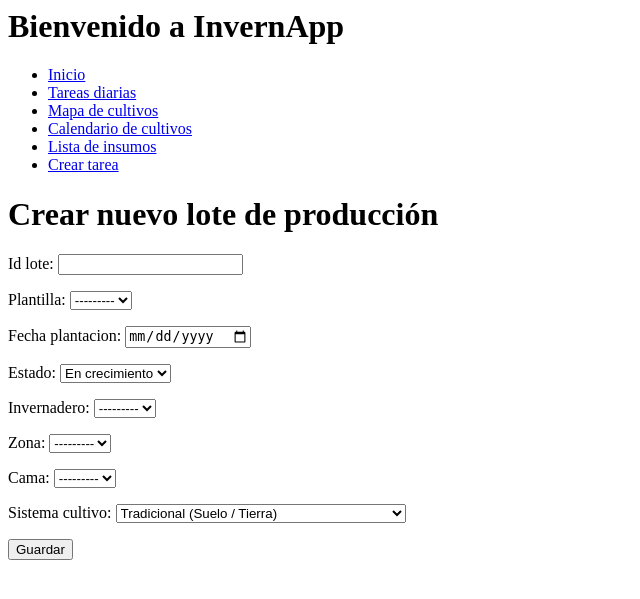
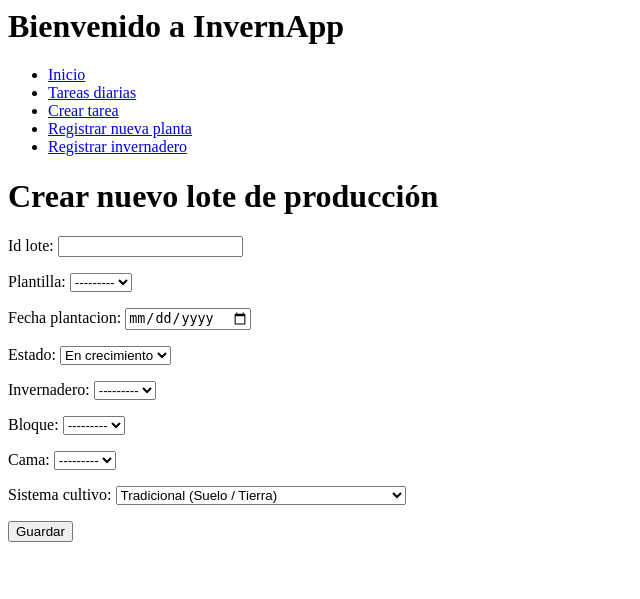
Before and after one commit to JosiasAG/InvernApp, a Django app: page /crear_tarea/ in a window 1280 px wide. Shown: the top 599 px of the page, without its empty margins (0-640 px from the left). Run offline with Django 5.2, Linux system fonts and the light colour scheme; data that the repository does not hold is empty.

Commit message:
seañaden las funciones para la creacion de bloques y camas

```diff
--- a/InverApp/urls.py
+++ b/InverApp/urls.py
@@ -7,5 +7,7 @@ urlpatterns = [
     path('', views.home, name='home'),
     path('lista_tareas/', views.lista_tareas, name='lista_tareas'),
     path('detalle_tarea/<int:tarea_id>/', views.detalle_tarea, name='detalle_tarea'),
-    path('crear_tarea/', views.crear_tarea, name='crear_tarea')
+    path('crear_tarea/', views.crear_tarea, name='crear_tarea'),
+    path('registrar_planta/', views.registrar_planta, name = 'registrar_planta'),
+    path('registrar_invernadero/', views.registrar_invernadero, name='registrar_invernadero'),
 ]
--- a/cultivos/admin.py
+++ b/cultivos/admin.py
@@ -1,13 +1,13 @@
 from django.contrib import admin
 
-from cultivos.models import Cama, CatalogoInsumos, Cultivo, Insumo, Invernadero, LoteCultivo, Proveedor, TareaProgramada, UsoInsumo, Zona
+from cultivos.models import Cama, CatalogoInsumos, Cultivo, Insumo, Invernadero, LoteCultivo, Proveedor, TareaProgramada, UsoInsumo, Bloque
 from usuarios.models import AsistenciaDiaria, PerfilEmpleado
 
 admin.site.register(Cultivo)
 admin.site.register(LoteCultivo)
 admin.site.register(TareaProgramada)
 admin.site.register(Invernadero)
-admin.site.register(Zona)
+admin.site.register(Bloque)
 admin.site.register(Cama)
 admin.site.register(Insumo)
 admin.site.register(UsoInsumo)
--- a/cultivos/forms.py
+++ b/cultivos/forms.py
@@ -1,5 +1,5 @@
 from django.forms import ModelForm, DateInput, Select, TextInput
-from .models import LoteCultivo
+from .models import LoteCultivo, Cultivo, Invernadero, Bloque, Cama
 
 class formulario_nuevo_lote(ModelForm):
     class Meta:
@@ -11,3 +11,13 @@ class formulario_nuevo_lote(ModelForm):
                 attrs= {'type': 'date'}
                 ),
             }
+
+class formulario_cultivo(ModelForm):
+    class Meta:
+        model = Cultivo
+        fields = '__all__'
+
+class formulario_invernadero(ModelForm):
+    class Meta:
+        model = Invernadero
+        fields = '__all__'
--- a/cultivos/models.py
+++ b/cultivos/models.py
@@ -27,7 +27,7 @@ class LoteCultivo(models.Model):
     fecha_plantacion = models.DateField()
     estado = models.CharField(max_length=50, choices=[('CRECIMIENTO', 'En crecimiento'), ('COSECHA', 'En cosecha'), ('TERMINADO', 'Terminado')], default='CRECIMIENTO')
     invernadero = models.ForeignKey('Invernadero', on_delete=models.SET_NULL, null=True, blank=True)
-    zona = models.ForeignKey('Zona', on_delete=models.SET_NULL, null=True, blank=True)
+    bloque = models.ForeignKey('Bloque', on_delete=models.SET_NULL, null=True, blank=True)
     cama = models.ForeignKey('Cama', on_delete=models.SET_NULL, null=True, blank=True)
     SISTEMAS_CULTIVO = [
         ('HIDROPONICO', 'Hidroponía (Sustrato / Solución Recirculante)'),
@@ -48,7 +48,7 @@ class TareaProgramada(models.Model):
     fecha_completada = models.DateTimeField(null=True, blank=True)
     duracion_tarea = models.DurationField(null=True, blank=True)
     invernadero = models.ForeignKey('Invernadero', on_delete=models.SET_NULL, null=True, blank=True)
-    zona = models.ForeignKey('Zona', on_delete=models.SET_NULL, null=True, blank=True)
+    bloque = models.ForeignKey('Bloque', on_delete=models.SET_NULL, null=True, blank=True)
     cama = models.ForeignKey('Cama', on_delete=models.SET_NULL, null=True, blank=True)
 
 
@@ -58,27 +58,28 @@ class TareaProgramada(models.Model):
 class Invernadero(models.Model):
     nombre = models.CharField(max_length=100)
     ubicacion = models.CharField(max_length=200)
-    capacidad = models.IntegerField()
+    cantidad_bloques = models.IntegerField()
 
     def __str__(self):
         return self.nombre
 
-class Zona(models.Model):
+class Bloque(models.Model):
     nombre = models.CharField(max_length=100)
     invernadero = models.ForeignKey(Invernadero, on_delete=models.CASCADE)
     descripcion = models.TextField(blank=True, null=True)
+    cantidad_camas = models.IntegerField(default=0)
 
     def __str__(self):
         return f"{self.nombre} - {self.invernadero.nombre}"
 
 class Cama(models.Model):
-    numero_cama = models.IntegerField()
-    zona = models.ForeignKey(Zona, on_delete=models.CASCADE)
+    numero_cama = models.IntegerField(default=0)
+    bloque = models.ForeignKey(Bloque, on_delete=models.CASCADE, null=True)
     descripcion = models.TextField(blank=True, null=True)
     disponibilidad = models.CharField(max_length=50, choices=[('DISPONIBLE', 'Disponible'), ('OCUPADA', 'Ocupada')], default='DISPONIBLE')
 
     def __str__(self):
-        return f"{self.numero_cama} - {self.zona.nombre}"
+        return f"{self.numero_cama} - {self.bloque.nombre}"
 
 class Insumo(models.Model):
     nombre = models.ForeignKey('CatalogoInsumos', on_delete=models.CASCADE, related_name='insumos')
--- a/cultivos/templates/base.html
+++ b/cultivos/templates/base.html
@@ -8,16 +8,13 @@
             <a href="/lista_tareas/">Tareas diarias</a>
         </li>
         <li>
-            <a href="/mapa_cultivos/">Mapa de cultivos</a>
+            <a href="/crear_tarea/">Crear tarea</a>
         </li>
         <li>
-            <a href="/calendario_cultivos/">Calendario de cultivos</a>
+            <a href="/registrar_planta/">Registrar nueva planta</a>
         </li>
         <li>
-            <a href="/lista_insumos/">Lista de insumos</a>
-        </li>
-        <li>
-            <a href="/crear_tarea/">Crear tarea</a>
+            <a href="/registrar_invernadero/">Registrar invernadero</a>
         </li>
     </ul>
 </nav>
--- a/cultivos/templates/lista_tareas.html
+++ b/cultivos/templates/lista_tareas.html
@@ -13,7 +13,7 @@
 {{hoy}}
 <ul>
     {% for tarea in tareas %}
-        <li><a href="{% url 'detalle_tarea' tarea.id %}">{{tarea.tipo_tarea}} de {{tarea.lote_cultivo.plantilla}} en {{tarea.invernadero.nombre}} {{tarea.zona.nombre}} cama no. {{tarea.cama.numero_cama}}</a></li>
+        <li><a href="{% url 'detalle_tarea' tarea.id %}">{{tarea.tipo_tarea}} de {{tarea.lote_cultivo.plantilla}} en {{tarea.invernadero.nombre}} {{tarea.bloque.nombre}} cama no. {{tarea.cama.numero_cama}}</a></li>
     {% endfor %}
 </ul>
 
--- /dev/null
+++ b/cultivos/templates/registrar_invernadero.html
@@ -0,0 +1,6 @@
+{% extends 'base.html' %}
+
+{% block content %}
+<h1>Registrar Invernadero</h1>
+{{form}}
+{% endblock %}
--- a/cultivos/views.py
+++ b/cultivos/views.py
@@ -1,8 +1,8 @@
 from django.utils import timezone
 
 from django.shortcuts import render
-from .models import Cultivo, LoteCultivo, TareaProgramada, Invernadero, Zona, Cama, Insumo, UsoInsumo, Proveedor, CatalogoInsumos
-from .forms import formulario_nuevo_lote
+from .models import Cultivo, LoteCultivo, TareaProgramada, Invernadero, Bloque, Cama, Insumo, UsoInsumo, Proveedor, CatalogoInsumos
+from .forms import formulario_nuevo_lote, formulario_cultivo, formulario_invernadero
 
 def home(request):
     return render(request, 'base.html')
@@ -58,3 +58,23 @@ def crear_tarea(request):
         nueva_tarea.save()
         return render (request, "crear_lote.html", {
             'form': formulario_nuevo_lote})
+
+def registrar_planta(request):
+    if request.method=="GET":
+        return render (request, 'registrar_planta.html', {
+            'form' : formulario_cultivo
+        })
+    elif request.method=="POST":
+        return render (request, 'registrar_planta.html', {
+            'form' : formulario_cultivo
+        })
+
+def registrar_invernadero(request):
+    if request.method=="GET":
+        return render (request, 'registrar_invernadero.html', {
+            'form' : formulario_invernadero
+        })
+    elif request.method=="POST":
+            return render (request, 'registrar_invernadero.html', {
+            'form' : formulario_invernadero
+        })
```
Also changed, not shown: cultivos/signals.py (+28 -5 lines), cultivos/templates/registrar_planta.html (added, +7 -0 lines), cultivos/migrations/0017_remove_lotecultivo_zona_remove_tareaprogramada_zona_and_more.py (added).
